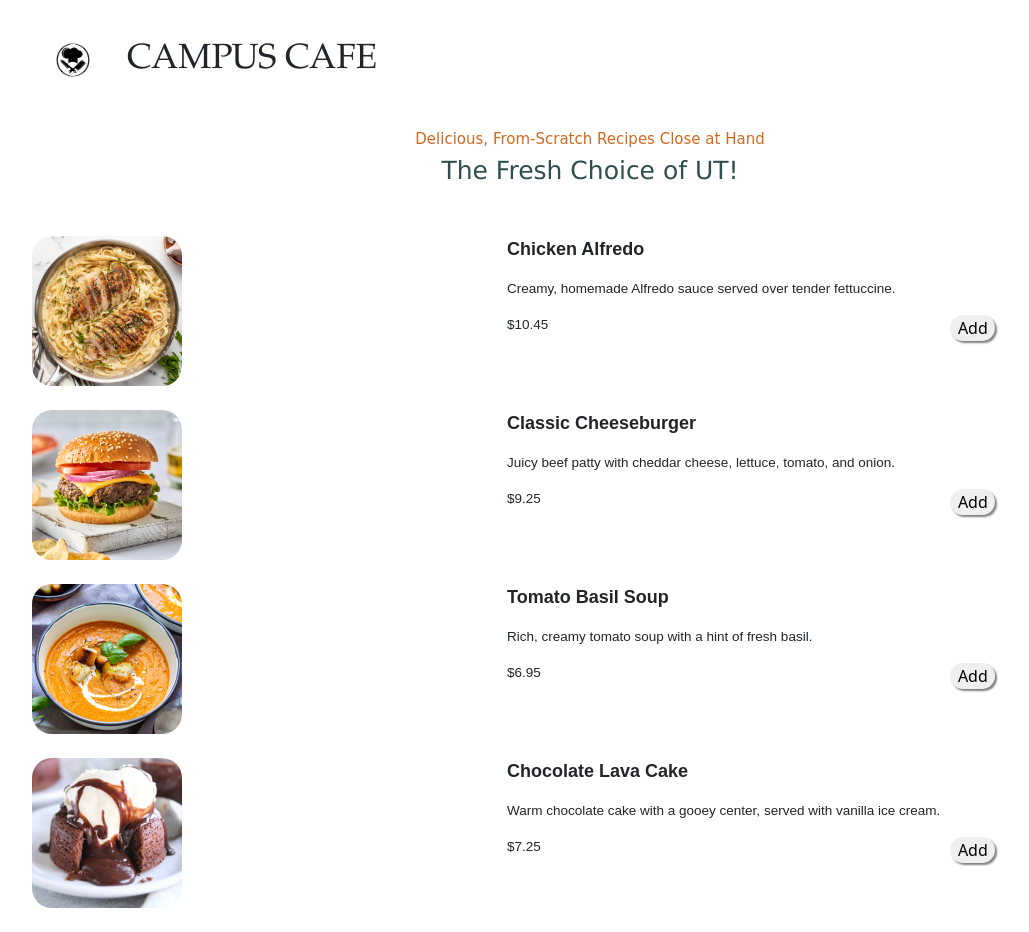
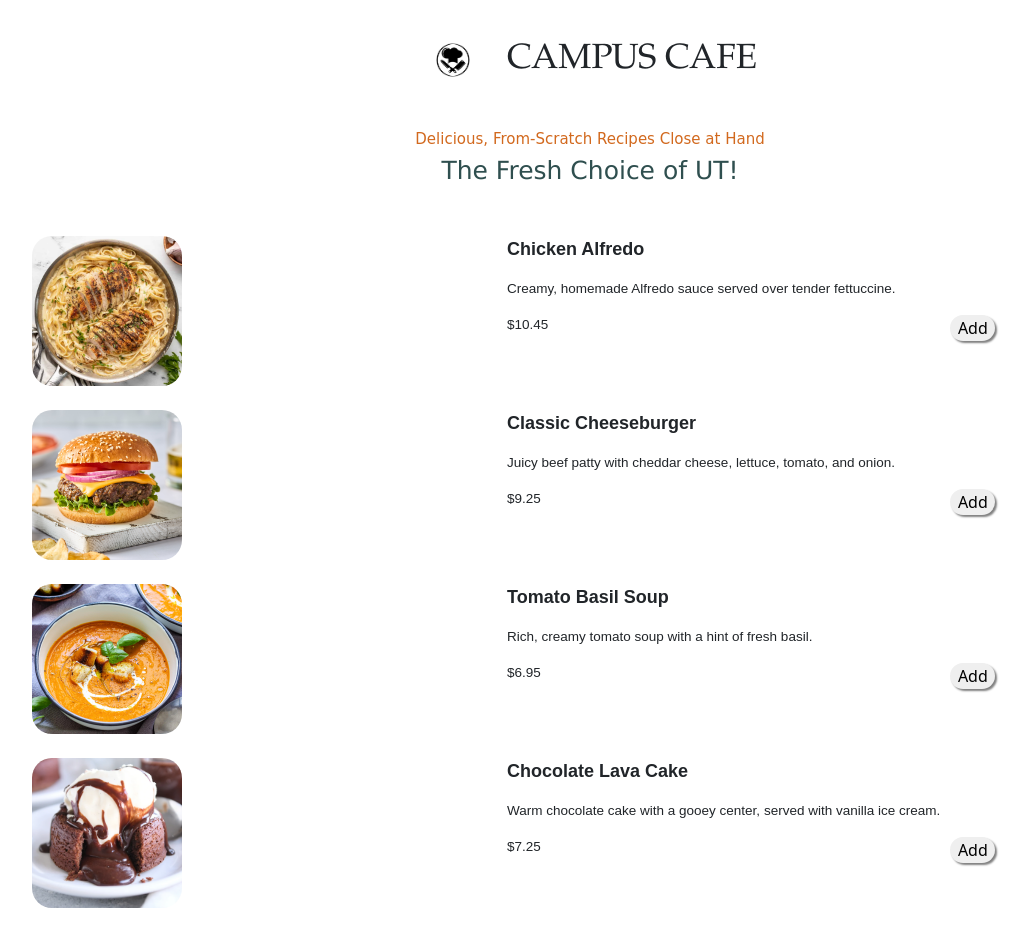
Before and after one commit to aptrev/Menu, a plain HTML site: page index.html in a window 1280 px wide. Shown: the whole page, without its empty margins (50-1079 px from the left). Drawn offline with nearby package versions, Linux system fonts and the light colour scheme.

Commit message:
centered

```diff
--- a/index.html
+++ b/index.html
@@ -18,10 +18,10 @@
     <div class="title">
       <div class="container">
         <div class="row">
-          <div class="col-2 col-sm-1" style="text-align: right;">
+          <div class="col-2 col-sm-5" style="text-align: right;">
             <img src="images\food_logo.jpg" alt="Logo"  style="width:60px;">
           </div>
-          <div class="col-10 col-sm-4" style="text-align: left;">
+          <div class="col-10 col-sm-7" style="text-align: left;">
             <h1 class="name">CAMPUS CAFE</h1>
           </div>
         </div>
```
